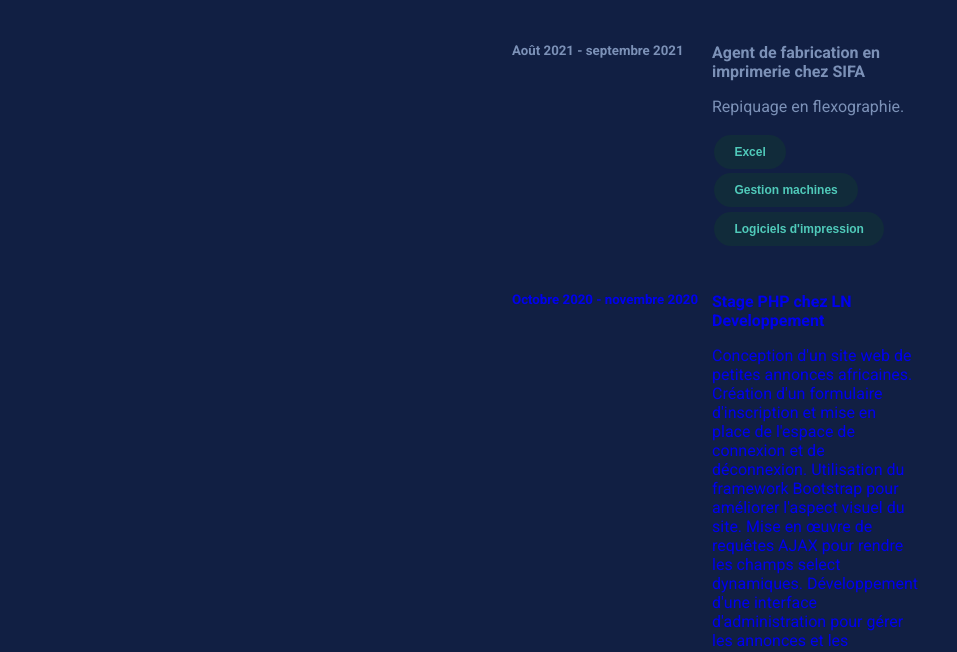
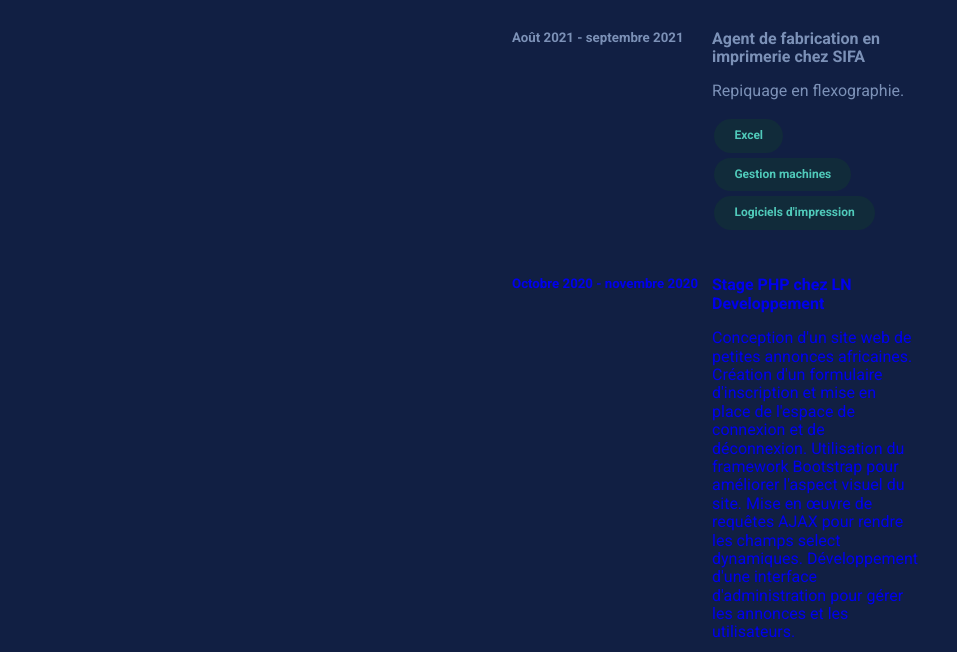
Before and after one commit to Lorry59100/PortfolioV2, a website: page index.html in a window 1280 px wide. Shown: the part 956-1608 px from the top of the page, without its empty margins (165-1122 px from the left). Drawn offline with nearby package versions, Linux system fonts and the light colour scheme.

Commit message:
adjustments

```diff
--- a/index.html
+++ b/index.html
@@ -6,6 +6,7 @@
     <link rel="preconnect" href="https://fonts.googleapis.com">
     <link rel="preconnect" href="https://fonts.gstatic.com" crossorigin>
     <link href="https://fonts.googleapis.com/css2?family=Roboto:ital,wght@0,100;0,300;0,400;0,500;0,700;0,900;1,100;1,300;1,400;1,500;1,700;1,900&display=swap" rel="stylesheet">
+    <link rel="stylesheet" href="node_modules/normalize.css/normalize.css">
     <link rel="stylesheet" href="public/css/style.css">
     <script src="https://code.jquery.com/jquery-3.7.0.js" integrity="sha256-JlqSTELeR4TLqP0OG9dxM7yDPqX1ox/HfgiSLBj8+kM=" crossorigin="anonymous"></script>
     <script src="public/js/script.js"></script>
--- /dev/null
+++ b/package.json
@@ -0,0 +1,5 @@
+{
+  "dependencies": {
+    "normalize.css": "^8.0.1"
+  }
+}
```
Also changed, not shown: 1 other file.
